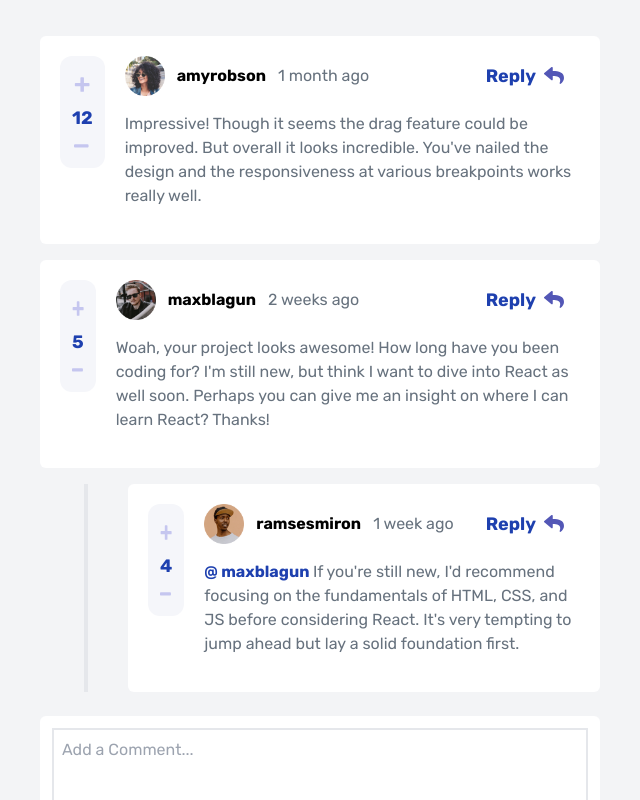
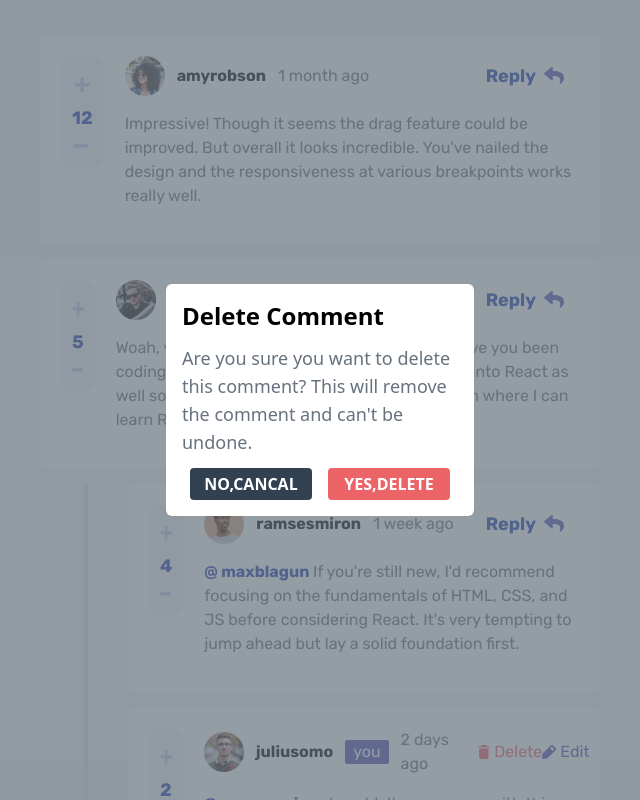
Before and after one commit to saifion33/interactive-comment-section, a React (Vite) app: page / in a window 1280 px wide. Both pictures are taken after a click on the element "Delete". Shown: the top 800 px of the page, without its empty margins (320-960 px from the left). Built offline with nearby package versions, Linux system fonts and the light colour scheme.

Commit message:
first fully working version

```diff
--- a/src/App.jsx
+++ b/src/App.jsx
@@ -4,6 +4,7 @@ import CommentCard from './components/CommentCard';
 
 function App() {
   const [commentsData, setCommentsData] = useState(localStorage.getItem('comments') ? JSON.parse(localStorage.getItem('comments')) : []);
+  const [modalVisible, setModalVisible] = useState(false);
   const fetchData = async () => {
     const response = await fetch('/src/assets/data.json', { headers: { 'Content-Type': 'application/json', 'Accept': 'application/json' } });
     const data = await response.json();
@@ -37,6 +38,47 @@ function App() {
     setCommentsData(comments)
     localStorage.setItem('comments', JSON.stringify(comments));
   }
+  const commentVoter = (parentId, commentId, voteType) => {
+    console.log(parentId, commentId, voteType)
+    const comments = [...commentsData];
+
+    if (!parentId) {
+      comments.filter(comment => {
+        if (comment.id === commentId) {
+          if (!comment['currentUserVote'] && voteType === 'upvote') {
+            comment['currentUserVote'] = true;
+            comment.score += 1
+          }
+          else if (comment.hasOwnProperty('currentUserVote') && voteType === 'downvote') {
+            delete comment['currentUserVote'];
+            comment.score -= 1
+          }
+          console.log(comment['currentUserVote'])
+        }
+      });
+
+
+    }
+    else {
+
+      comments.filter(comment => comment.id === parentId && (comment.replies.filter(reply => {
+        if (reply.id === commentId) {
+
+          if (!reply['currentUserVote'] && voteType === 'upvote') {
+            reply['currentUserVote'] = true;
+            reply.score += 1
+          }
+          else if (reply.hasOwnProperty('currentUserVote') && voteType === 'downvote') {
+            delete reply['currentUserVote'];
+            reply.score -= 1
+          }
+        }
+      })));
+    }
+    setCommentsData(comments);
+    localStorage.setItem('comments', JSON.stringify(comments));
+  }
+  const [deleteCommentId, setDeleteCommentId] = useState({})
   const deleteComment = (parentId, commentId) => {
     let comments = [...commentsData];
     if (!parentId) {
@@ -48,11 +90,17 @@ function App() {
       comments.filter(comment => comment.id === parentId && (comment.replies = comment.replies.filter(reply => reply.id !== commentId)));
     }
     setCommentsData(comments);
-    localStorage.setItem('comments', JSON.stringify(comments));
+    localStorage.setItem('comments', JSON.stringify(comments))
+    setDeleteCommentId({})
+    setModalVisible(false)
+  }
+  const deleteCommentHandler = () => {
+    setModalVisible(true);
+
   }
 
   return (
-    <div className="app bg-gray-100 min-h-screen py-6">
+    <div className="app bg-gray-100 min-h-screen py-6 h-min relative">
       <div className="main-container font-Rubik  p-3 md:px-10 md:mx-auto lg:w-1/2">
         <div className="comment-container space-y-4">
 
@@ -60,11 +108,11 @@ function App() {
             commentsData.length > 0 && commentsData.map((comment, index) => {
               return (
                 <div key={comment.id + index} id={comment.id} className="comment-wrapper space-y-4">
-                  <CommentCard addComment={addComment} updateComment={updateComment} deleteComment={deleteComment} comment={comment} />
+                  <CommentCard commentVoter={commentVoter} addComment={addComment} updateComment={updateComment} setDeleteCommentId={setDeleteCommentId} deleteCommentHandler={deleteCommentHandler} comment={comment} />
                   <div className="comment-wrapper pl-5 border-l-2 ml-4 md:pl-10 md:border-l-4 md:ml-11 space-y-4">
                     {comment.replies?.length > 0 ? comment.replies.map(replyComment => {
                       return (
-                        <CommentCard addComment={addComment} updateComment={updateComment} deleteComment={deleteComment} parentId={comment.id} comment={replyComment} />
+                        <CommentCard commentVoter={commentVoter} addComment={addComment} updateComment={updateComment} setDeleteCommentId={setDeleteCommentId} deleteCommentHandler={deleteCommentHandler} parentId={comment.id} comment={replyComment} />
                       )
                     }) : ''}
 
@@ -74,8 +122,18 @@ function App() {
             })
           }
         </div>
-        {/* <CommentCard addComment={addComment} updateComment={updateComment} deleteComment={deleteComment} comment={commentsData.comments[0]} /> */}
         <AddCommentCard id='addCommentBox-0' addComment={addComment} currentUser={currentUser} commentType={'SEND'} />
+      </div>
+      <div className={`modal-container ${modalVisible ? 'flex ' : 'hidden'} fixed w-full top-0 left-0 bg-grayish-Blue bg-opacity-70 h-screen justify-center items-center px-6`}>
+        <div className="modal  bg-white rounded-md md:w-1/3 lg:w-1/4 p-4">
+          <h2 className='text-2xl font-semibold mb-3' >Delete Comment</h2>
+          <p className='text-lg text-grayish-Blue'>Are you sure you want to delete this comment? This will remove the comment and can't be undone.</p>
+          <div className="btn-container flex justify-between mt-3">
+            <button onClick={() => { setModalVisible(false) }} className='bg-dark-blue mx-2 w-1/2 py-1 rounded text-white font-semibold'>NO,CANCAL</button>
+            <button onClick={() => { deleteComment(deleteCommentId.parentId, deleteCommentId.commentId) }} className='bg-soft-red mx-2 w-1/2 py-1 rounded text-white font-semibold'>YES,DELETE</button>
+          </div>
+        </div>
+
       </div>
     </div>
   )
--- a/src/components/AddCommentCard.jsx
+++ b/src/components/AddCommentCard.jsx
@@ -5,6 +5,7 @@ const AddCommentCard = (props) => {
     const changeHandler = (e) => {
         setValue(e.target.value)
     }
+
     const submitComment = () => {
         const idsList = JSON.parse(localStorage.getItem('commentIds'));
         const date = new Date;
@@ -24,19 +25,23 @@ const AddCommentCard = (props) => {
             score: 0,
             replyingTo: props.user,
             user: props.currentUser,
-            createdAt: date.getHours()
+            createdAt: date.getTime()
         }
         props.addComment(newComment, props.commentId, props.commentType);
         setValue('')
-        props.setReplying(false)
+        if (props.commentType === 'Reply') {
+            props.setReplying(false)
+        }
     }
     return (
         <div key={props.user} id={props.id} className="add-comment-container bg-white p-3 rounded-md mt-6">
             <textarea value={value} onChange={changeHandler} className='w-full p-2 border-2 ' name="textarea" id="textarea" rows="4" placeholder='Add a Comment...'></textarea>
             <div className="userprofile-and-send-btn-container flex justify-between items-center mt-2">
                 <img className='w-8 h-8' src={props.currentUser.image.webp} alt="user" />
-                <button className="sendBtn bg-modarate-blue text-white font-semibold px-3 py-1 rounded-md" onClick={submitComment}>{props.commentType}</button>
-            </div>
+                {
+                    value && <button className="sendBtn bg-modarate-blue text-white font-semibold px-3 py-1 rounded-md" onClick={submitComment}>{props.commentType}</button>
+
+                }            </div>
         </div>
     )
 }
--- a/src/components/CommentCard.jsx
+++ b/src/components/CommentCard.jsx
@@ -15,9 +15,52 @@ const CommentCard = (props) => {
     },
     "username": "juliusomo"
   }
+  function timeStampConverter(timestamp) {
+    const timeDevider = {
+      minute: 60,
+      hour: 3600,
+      day: 86400,
+      week: 604800,
+      month: 2628288,
+      year: 31536000
+    }
+    const currentTime = new Date();
+    const time = Math.floor((currentTime - timestamp) / 1000);
+    if (time === 0) {
+      return ('Just Now')
+    }
+    else if (time <= timeDevider.minute) {
+      return (Math.floor(time) + ' Second ago')
+    }
+    else if (time <= timeDevider.hour) {
+      return (Math.floor(time / 60) + ' Minute ago')
+    }
+    else if (time <= timeDevider.day) {
+      return (Math.floor(time / 3600) + ' Hour ago')
+    }
+    else if (time <= timeDevider.week) {
+      return (Math.floor(time / 86400) + ' Day ago')
+    }
+    else if (time <= timeDevider.month) {
+      return (Math.floor(time / 604800) + ' week ago')
+    }
+    else if (time <= timeDevider.year) {
+      return (Math.floor(time / 2628288) + ' month ago')
+    }
+    else if (time >= timeDevider.year) {
+      return (Math.floor(time / 31536000) + ' Year ago')
+    }
+    else {
+      return ('Unknown time')
+    }
+
+  }
+
   const [replying, setReplying] = useState(false);
   const [editing, setEditing] = useState(false);
-  const [value, setValue] = useState(props.comment.content)
+
+  const [value, setValue] = useState(props.comment.content);
+
   return (
     <>
       <div key={props.comment.id} className="comment-card bg-white rounded-md p-3 lg:flex lg:justify-start w-full lg:flex-row-reverse lg:p-5">
@@ -26,14 +69,15 @@ const CommentCard = (props) => {
             <img className='w-8 h-8 lg:w-10 lg:h-10' src={props.comment.user.image.webp} alt={props.comment.user.username} />
             <strong className="username  font-semibold">{props.comment.user.username}</strong>
             <p className={`${props.comment.user.username !== currentUser.username ? 'hidden px-0' : 'px-2 '}bg-modarate-blue  text-white rounded-sm`}>you</p>
-            <p className='text-grayish-Blue'>{props.comment.createdAt}</p>
+            <p className='text-grayish-Blue'>{isNaN(props.comment.createdAt) ? props.comment.createdAt : timeStampConverter(props.comment.createdAt)}</p>
             <div onClick={() => { setReplying(true) }} className={`${props.comment.user.username === currentUser.username ? 'lg:hidden' : 'lg:flex '}cursor-pointer hidden  replay-btn-container  items-center space-x-2 text-lg ml-auto mr-4`}  >
               <strong className='text-blue-800'>Reply</strong>
               <img className='w-5' src={replyIcon} alt="reply" />
             </div>
             <div className={`delete-and-edit-container ml-auto hidden  space-x-3 ${props.comment.user.username !== currentUser.username ? 'hidden' : 'lg:flex '}`}>
               <div onClick={() => {
-                props.deleteComment((props.parentId ? props.parentId : null), props.comment.id)
+                props.setDeleteCommentId({ parentId: (props.parentId ? props.parentId : null), commentId: props.comment.id })
+                props.deleteCommentHandler()
               }} className="delete flex items-center cursor-pointer">
                 <img className='mr-1' src={deleteIcon} alt="delete" />
                 <p className='text-soft-red'>Delete</p>
@@ -64,12 +108,12 @@ const CommentCard = (props) => {
         </div>
         <div className="upvote-and-replay-container flex justify-between items-center lg:items-start lg:mr-5">
           <div className="upvote flex items-center space-x-3 bg-very-light-gray py-2 px-3 rounded-xl lg:flex-col lg:space-x-0 lg:space-y-3 lg:py-5 ">
-            <img className='w-4 h-4' src={plusIcon} alt="plus" />
+            <img onClick={() => { props.commentVoter(props.parentId ? props.parentId : null, props.comment.id, 'upvote') }} className='w-4 h-4 hover:cursor-pointer' src={plusIcon} alt="plus" />
             <p className='text-lg font-semibold text-blue-800'>{props.comment.score}</p>
-            <img className='w-4 h-1' src={minusIcon} alt="minus" />
+            <img onClick={() => { props.commentVoter(props.parentId ? props.parentId : null, props.comment.id, 'downvote') }} className='w-4 h-1 hover:cursor-pointer' src={minusIcon} alt="minus" />
           </div>
           <div className={`replay-btn-container cursor-pointer flex lg:hidden items-center mr-4 space-x-2 text-lg ${props.comment.user.username === currentUser.username ? 'hidden' : ''}`}  >
-            <strong className='text-blue-800'>Reply</strong>
+            <strong className='text-blue-800 '>Reply</strong>
             <img className='w-5' src={replyIcon} alt="reply" />
           </div>
           <div className={`delete-and-edit-container flex space-x-3 ${props.comment.user.username !== currentUser.username ? 'hidden' : 'lg:hidden'}`}>
```
